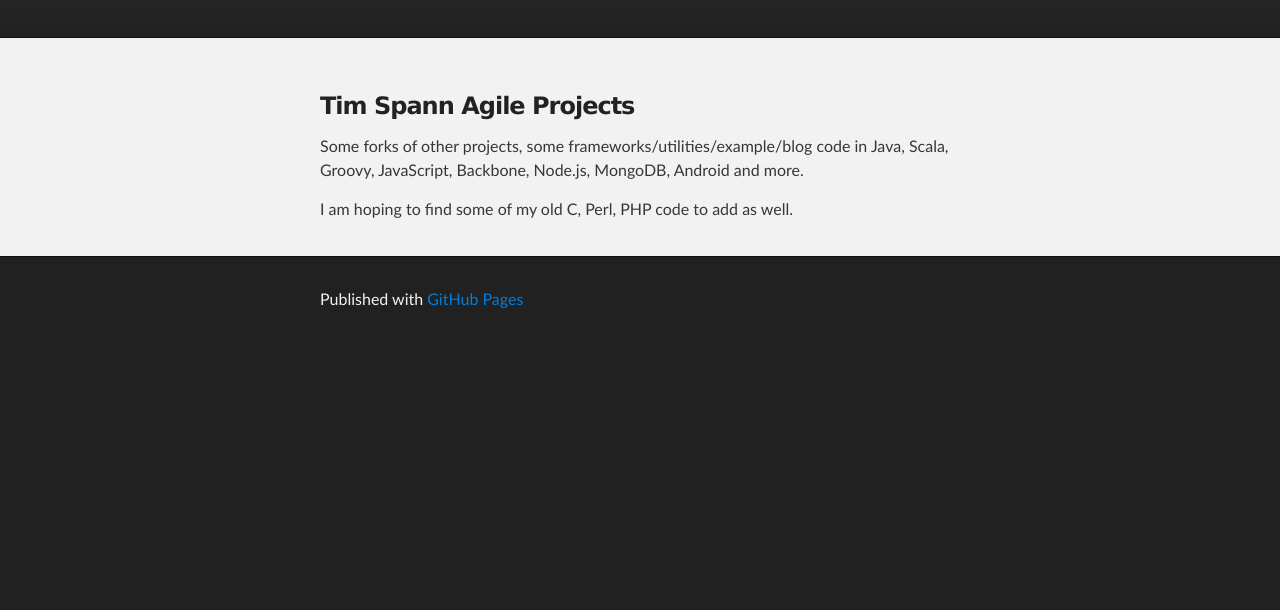
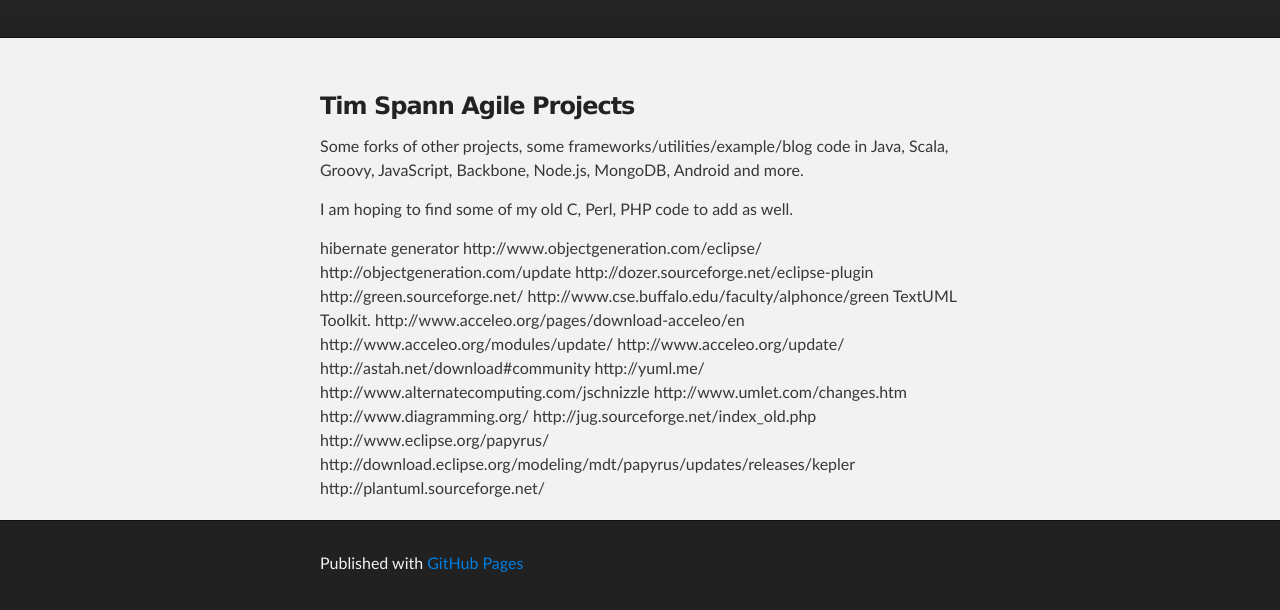
Before and after one commit to agilemobiledev/agilemobiledev.github.io, a plain HTML site: page index.html in a window 1280 px wide. Shown: the part 172-782 px from the top of the page. Drawn offline with Linux system fonts and the light colour scheme.

Commit message:
Update index.html

```diff
--- a/index.html
+++ b/index.html
@@ -33,6 +33,28 @@
 <p>Some forks of other projects, some frameworks/utilities/example/blog code in Java, Scala, Groovy, JavaScript, Backbone, Node.js, MongoDB, Android and more.</p>
 
 <p>I am hoping to find some of my old C, Perl, PHP code to add as well.</p>
+
+hibernate generator
+http://www.objectgeneration.com/eclipse/
+http://objectgeneration.com/update
+http://dozer.sourceforge.net/eclipse-plugin
+http://green.sourceforge.net/
+http://www.cse.buffalo.edu/faculty/alphonce/green
+TextUML Toolkit.
+http://www.acceleo.org/pages/download-acceleo/en
+http://www.acceleo.org/modules/update/
+http://www.acceleo.org/update/
+http://astah.net/download#community
+http://yuml.me/
+http://www.alternatecomputing.com/jschnizzle
+http://www.umlet.com/changes.htm
+http://www.diagramming.org/
+http://jug.sourceforge.net/index_old.php
+http://www.eclipse.org/papyrus/
+http://download.eclipse.org/modeling/mdt/papyrus/updates/releases/kepler
+http://plantuml.sourceforge.net/
+
+
       </section>
     </div>
 
```
